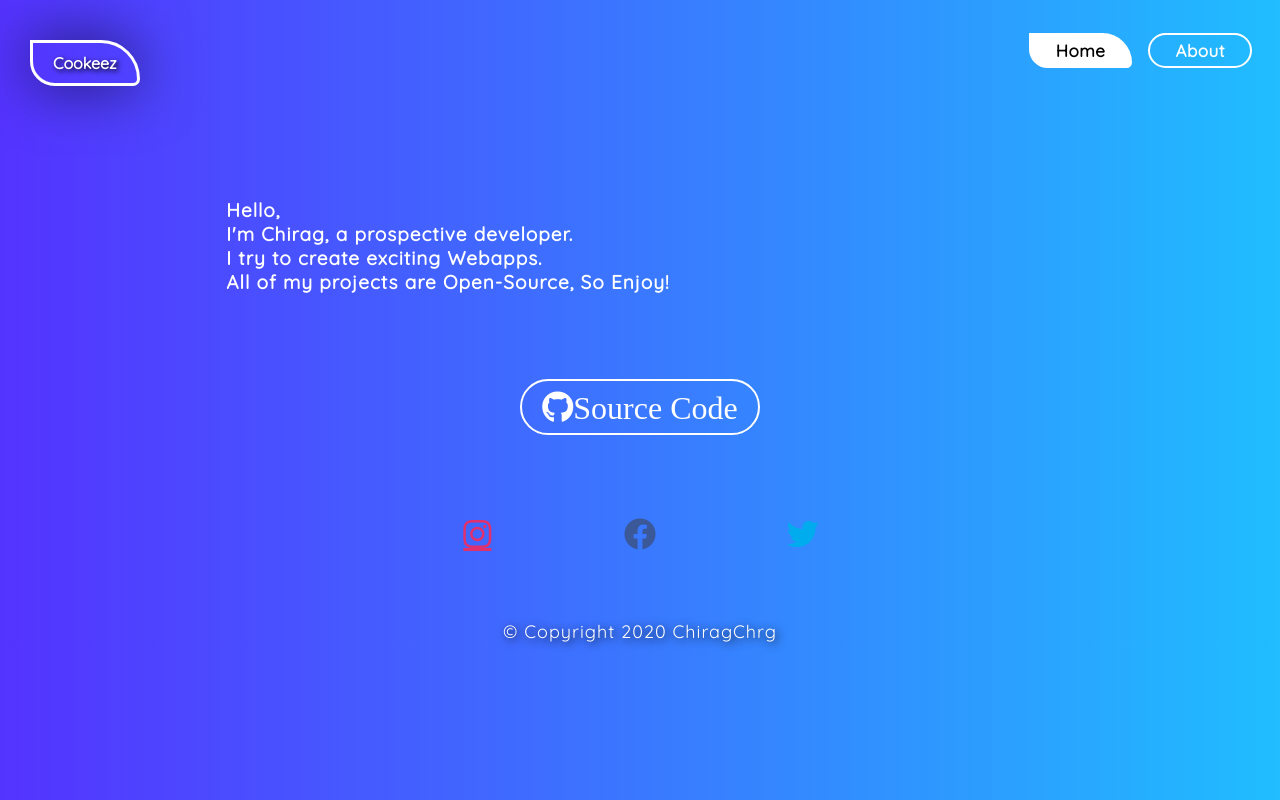
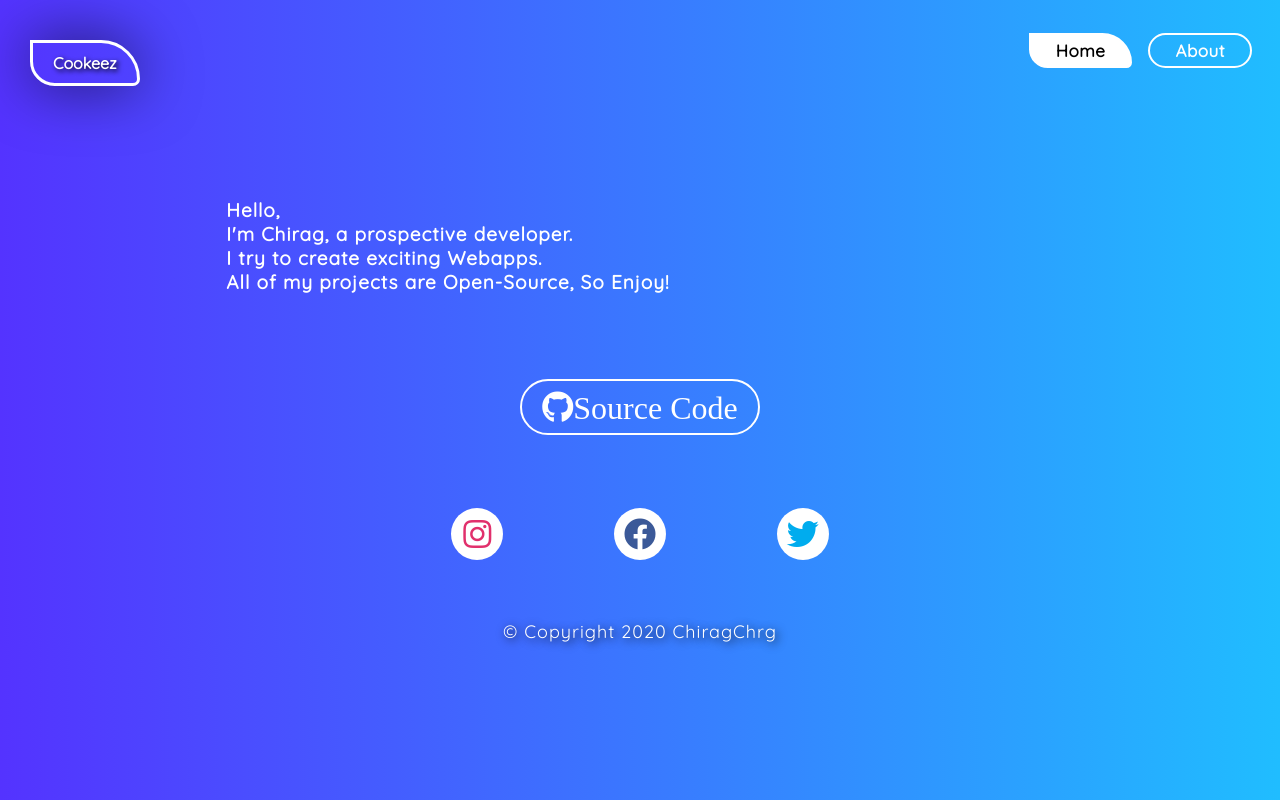
Before and after one commit to ChiragChrg/Cookeez, a React (Create React App) app: page /About in a window 1280 px wide. Built offline with nearby package versions, Linux system fonts and the light colour scheme.

Commit message:
AboutPage

```diff
--- a/src/components/css/About.module.css
+++ b/src/components/css/About.module.css
@@ -168,7 +168,7 @@
     margin-right: 30%;
   }
 
-  .social o {
+  .social a {
     text-decoration: none;
     background-color: #fff;
     border-radius: 50px;
@@ -191,7 +191,7 @@
     color: #00acee;
   }
 
-  .social o:hover {
+  .social a:hover {
     box-shadow: 0px 0px 50px rgba(0, 0, 0, 0.6);
     transform: rotate(360deg);
   }
--- a/src/components/nav/About.js
+++ b/src/components/nav/About.js
@@ -53,22 +53,22 @@ const About = () => {
           rel="noreferrer"
           style={insta}
         ></a>
-        <o
+        <a
           id="f"
           className="fab fa-facebook fa-2x"
           href="https://www.facebook.com/ChiragChrg"
           target="_blank"
           rel="noreferrer"
           style={fb}
-        ></o>
-        <o
+        ></a>
+        <a
           id="t"
           className="fab fa-twitter fa-2x"
           href="https://twitter.com/ChiragChrg1"
           target="_blank"
           rel="noreferrer"
           style={tweet}
-        ></o>
+        ></a>
       </div>
 
       <footer>
```
